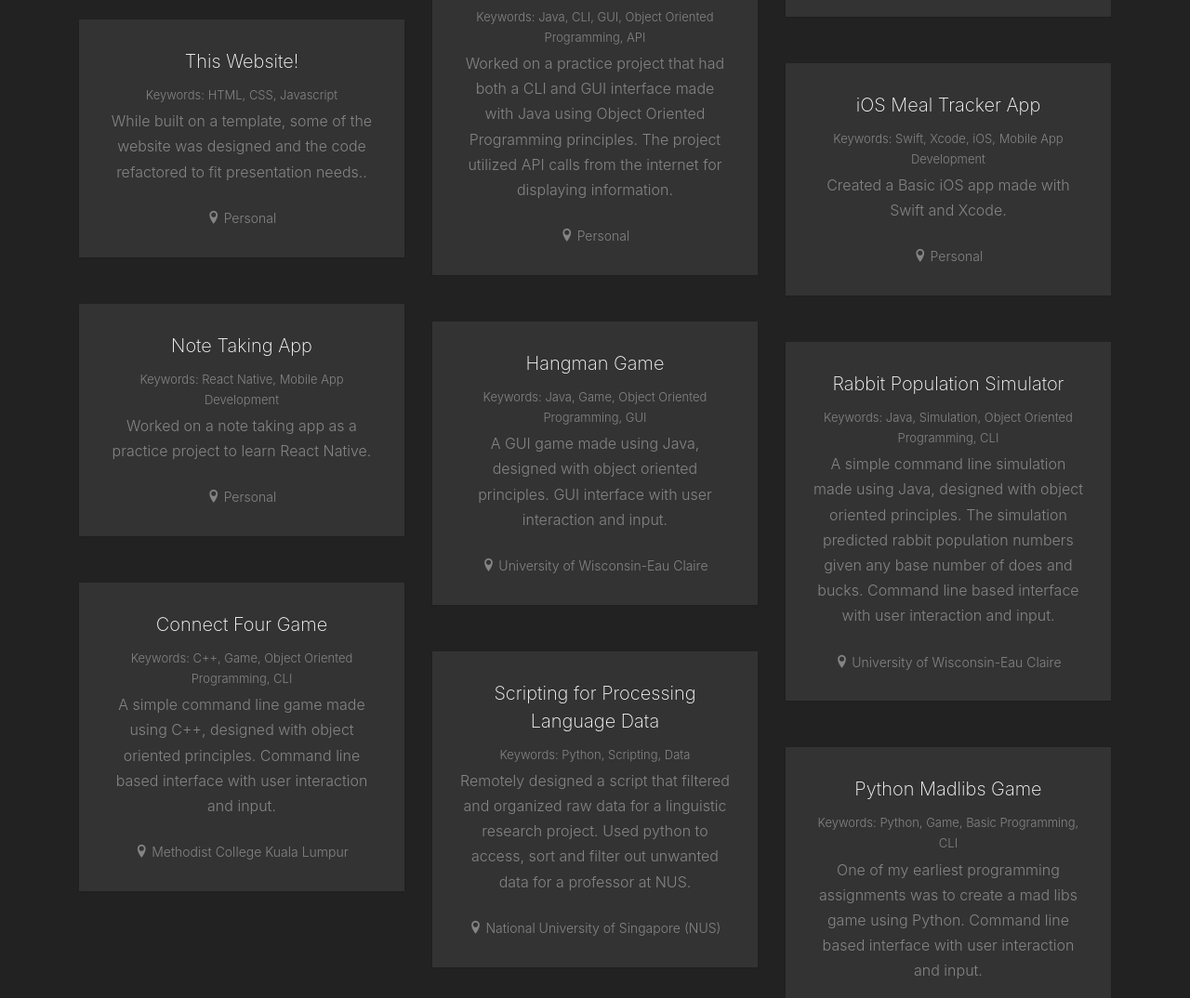
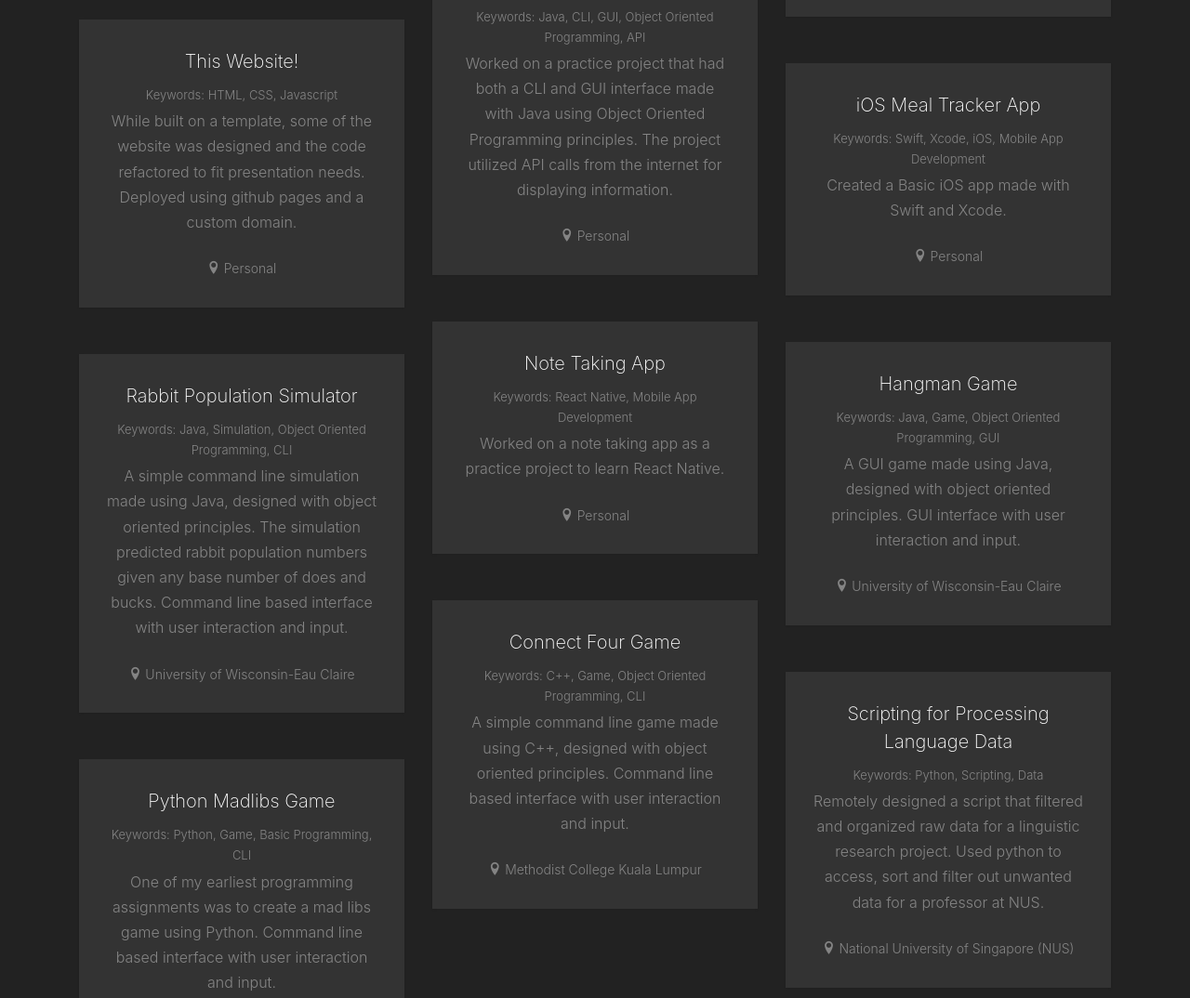
Before and after one commit to teeweizhong10/Personal-Website, a plain HTML site: page index.html in a window 1280 px wide. Shown: the part 2576-3650 px from the top of the page at 93% size. Drawn offline with nearby package versions, Linux system fonts and the light colour scheme; files whose address does not match are found by name.

Commit message:
Update portfolio

```diff
--- a/index.html
+++ b/index.html
@@ -262,7 +262,7 @@
 								<div class="blog-entry-text">
 									<h3><a href = "https://github.com/teeweizhong10/Personal-Website/tree/redesign">This Website!</a></h3>
 									<p class = "mb-1" style = "font-size: small;">Keywords: HTML, CSS, Javascript</p>
-									<p class="mb-4">While built on a template, some of the website was designed and the code refactored to fit presentation needs..</p>
+									<p class="mb-4">While built on a template, some of the website was designed and the code refactored to fit presentation needs. Deployed using github pages and a custom domain.</p>
 									<div class = "meta">
 										<span class="icon-location2"></span> Personal</a>
 									</div>
```
